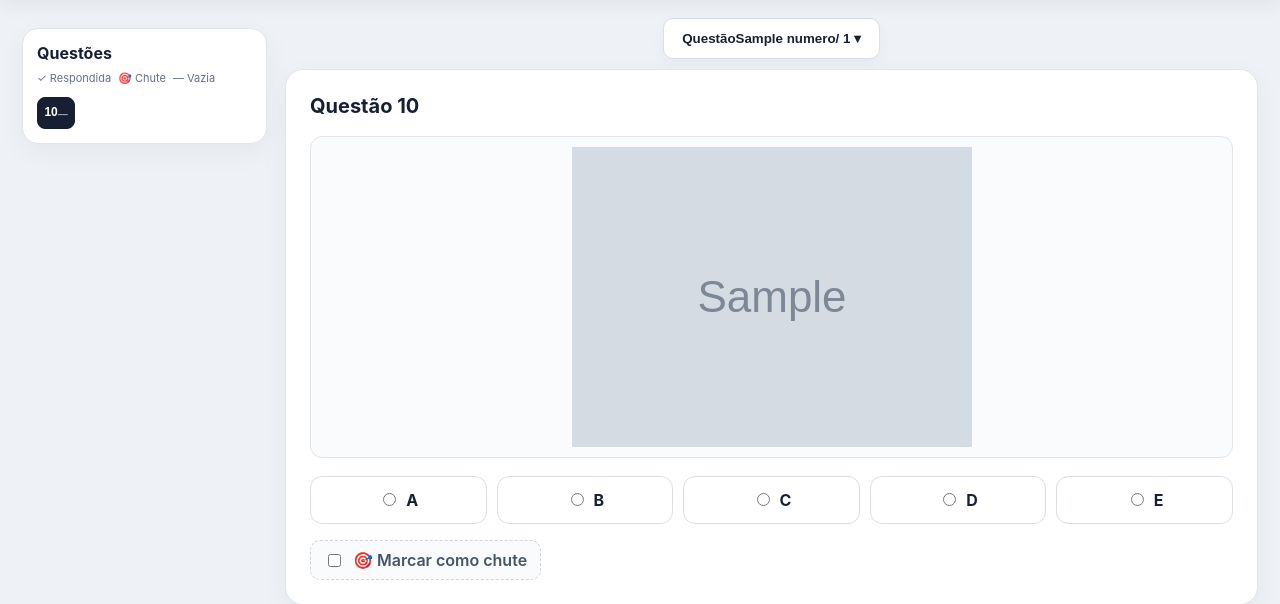
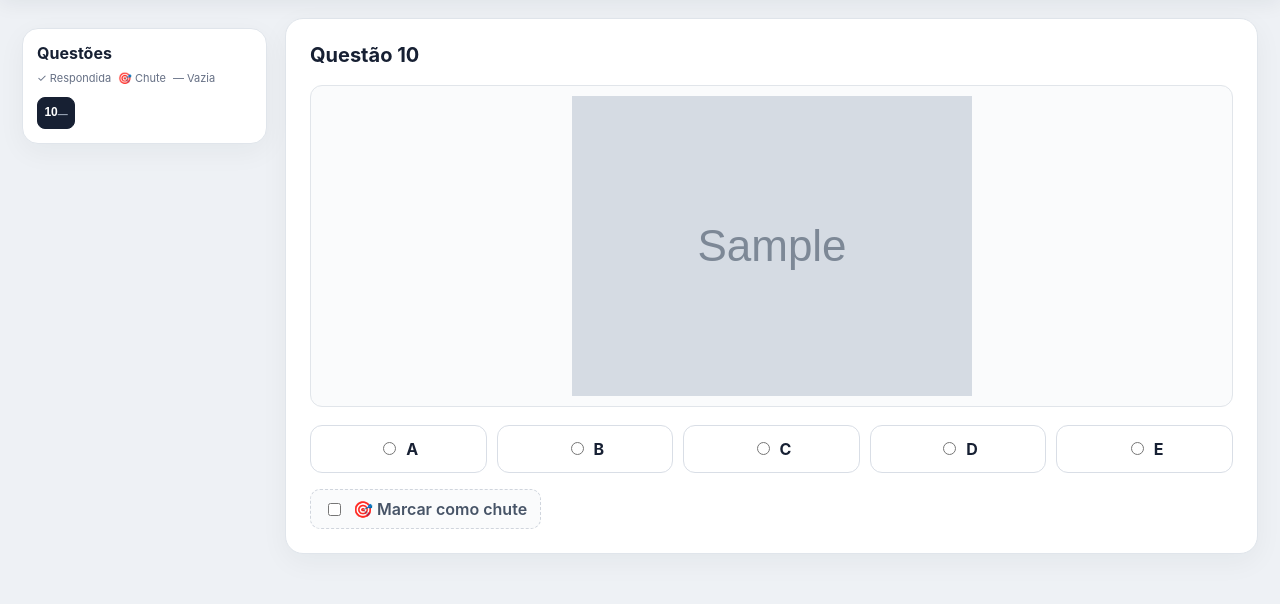
Before and after one commit to Doutii/enem_online, a Flask app: template templates/prova.html in a window 1280 px wide. Shown: the part 50-654 px from the top of the page. Run offline with Flask 3, Linux system fonts and the light colour scheme; the template is opened without the code that fills it: most values are stand-ins (such as "Sample title", 1, 10 or a date in 2020); grey boxes marked "Sample" are stand-in pictures.

Commit message:
Remove seletor de questao acima do enunciado

```diff
--- a/templates/prova.html
+++ b/templates/prova.html
@@ -28,14 +28,6 @@
   <section class="exam-content">
     <div class="mobile-map-row"><button type="button" id="openMap" class="map-toggle">☰ Questões</button></div>
 
-    <div class="jump-row">
-      <button type="button" id="jumpButton" class="jump-button">Questão <strong id="currentNum">01</strong> / {{ exam.questions|length }} ▾</button>
-    </div>
-    <div id="jumpPanel" class="jump-panel" hidden>
-      <label for="jumpInput">Ir diretamente para:</label>
-      <div class="jump-controls"><input id="jumpInput" type="number" min="1" max="{{ exam.questions|length }}" placeholder="Nº da questão"><button type="button" id="jumpGo">Ir</button></div>
-    </div>
-
     <form action="{{ url_for('responder') }}" method="post" id="examForm">
       <div id="questions">
         {% for q in exam.questions %}
```
